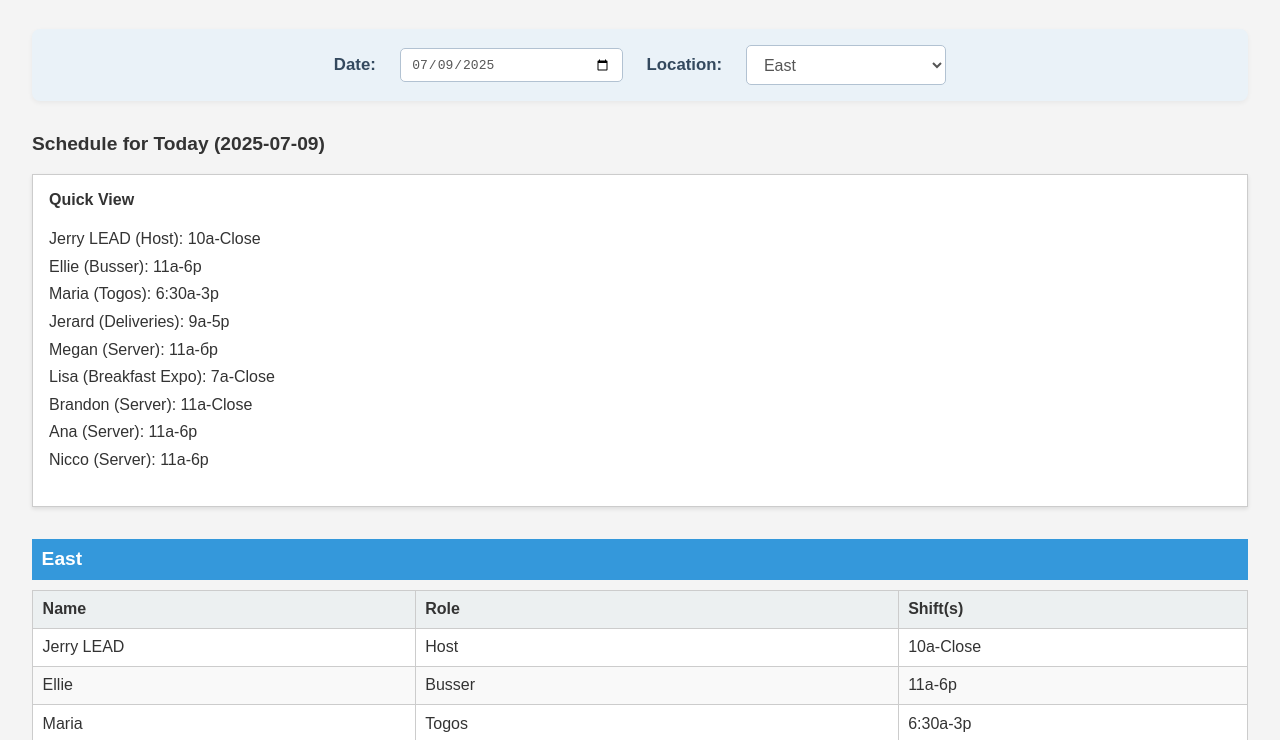
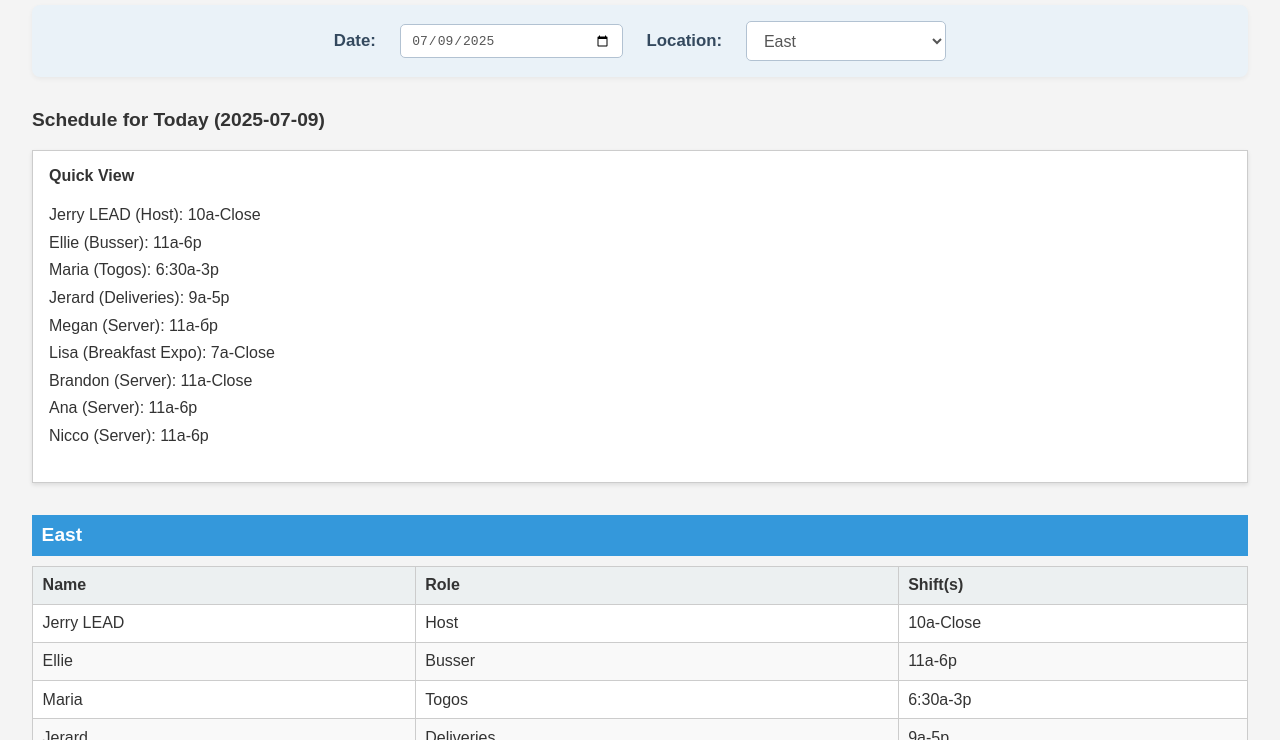
Before and after one commit to HMDineSched/hmdinesched.github.io, a plain HTML site: page index.html in a window 1280 px wide. Shown: the part 115-855 px from the top of the page. Drawn offline with Linux system fonts and the light colour scheme.

Commit message:
Update style.css

```diff
--- a/style.css
+++ b/style.css
@@ -1,6 +1,6 @@
 Body {
   font-family: sans-serif;
-  margin: 2em; /* Keep some margin around the body content */
+margin: 0.5em 2em 2em 2em; /* Keep some margin around the body content */
   background-color: #f4f4f4;
   color: #333;
 }
```
